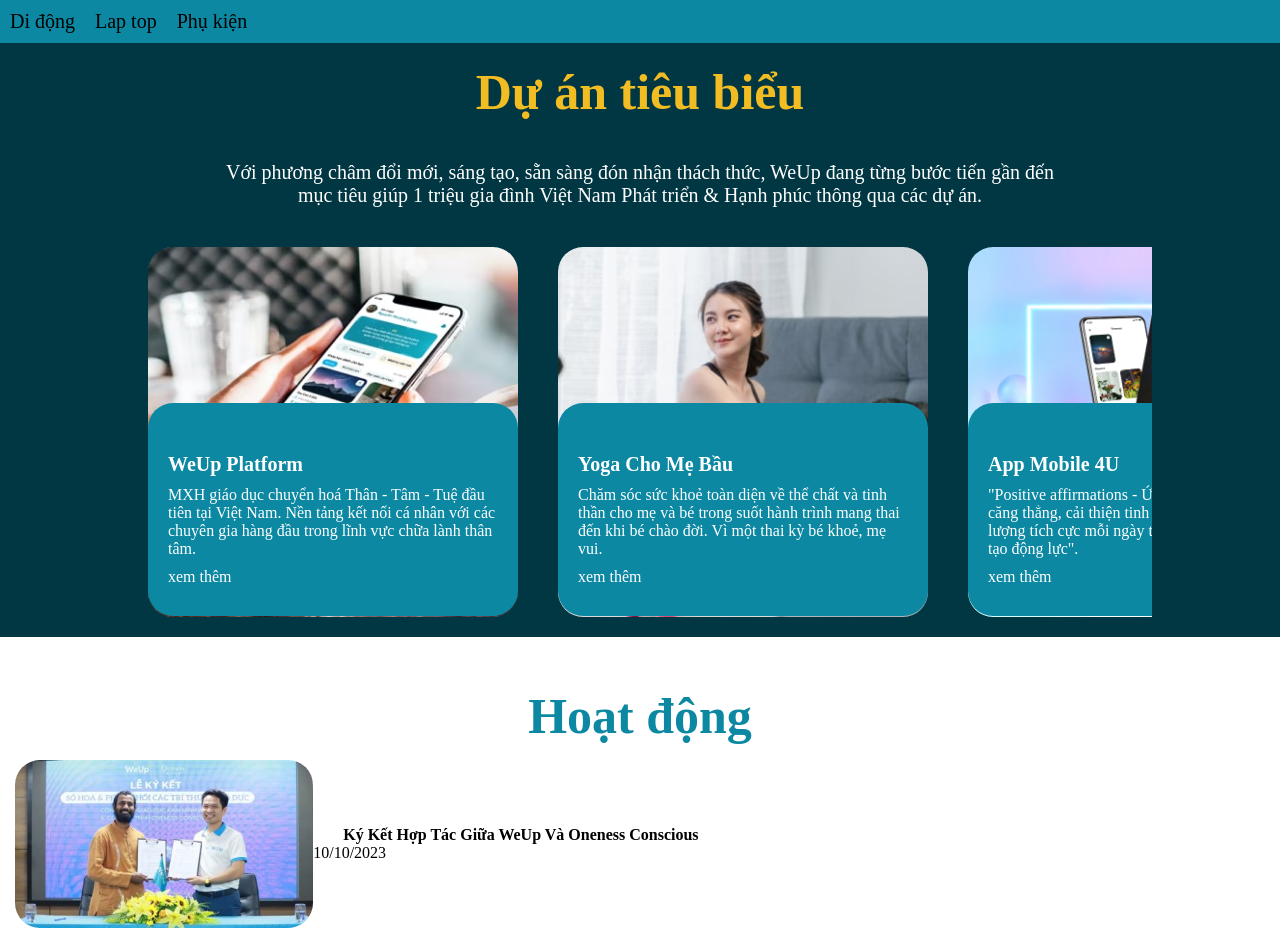
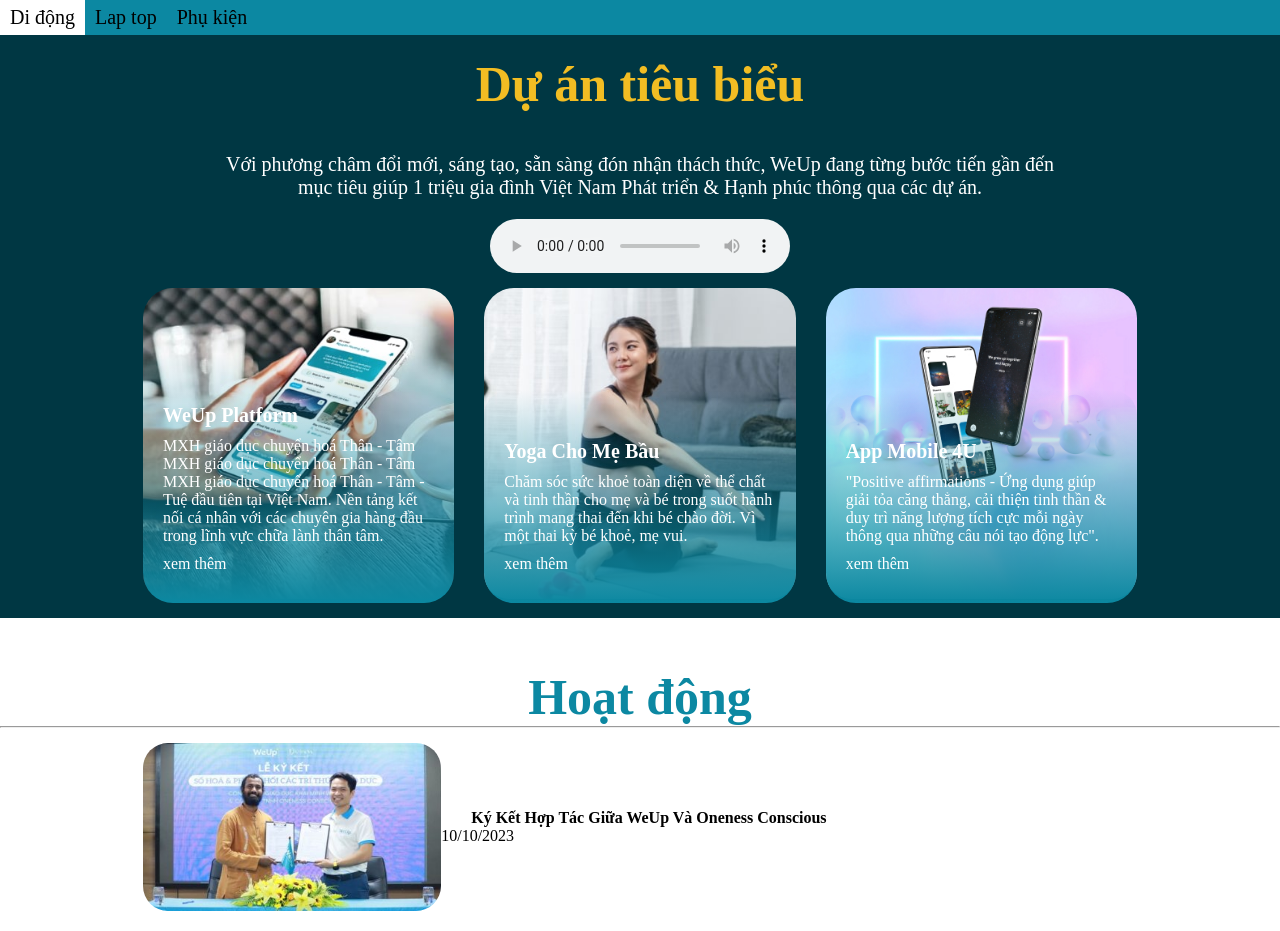
Before and after one commit to anhnt12/long-website, a plain HTML site: page index.html in a window 1280 px wide. Shown: the top 931 px of the page. Drawn offline with Linux system fonts and the light colour scheme.

Commit message:
chữa bài tập

```diff
--- a/assets/css/document.css
+++ b/assets/css/document.css
@@ -1,6 +1,9 @@
 *{
     padding: 0;
     margin: 0;
+}
+img{
+    max-width: 100%;
 }
 h2{
     margin-top: 50px;
@@ -35,7 +38,6 @@ ul{
     display: flex;
     align-items: center;
     box-sizing: border-box;
-    overflow: hidden;
     display: flex;
     align-items: center;
 }
@@ -71,24 +73,34 @@ ul{
     align-items: center;
 }
 .title__child{
-    margin: 10px;
+    position: relative;
+}
+.title__child a{
+    padding: 6px 10px;
+    display: block;
 }
 .item{
     display: flex;
     flex-direction: column;
     visibility: hidden;
-    overflow: hidden;position: absolute;
+    overflow: hidden;
+    position: absolute;
+    width: 140px;
+    background-color: #e7e55c;
+    transition: all 0.3s;
+    opacity: 0;
+    top: 150%;
 }
-.item a{
-    background-color: white;
-}
-.title__child:hover a{
+.title__child:hover>a{
     background-color: white;
 }
 .title__child:hover .item{
     visibility: visible;
-    background-color: white;
-    transition: all 0.5s;
+    opacity: 1;
+    top: 100%;
+}
+.item>a:hover{
+    background-color: red;
 }
 
 
@@ -121,43 +133,47 @@ ul{
     color: white;
     box-sizing: border-box;
     max-width: 80%;
+    flex-wrap: wrap;
 }
 .box a{
-    color: white;
+    color: hwb(0 100% 0%);
 }
 .box__link{
     font-size: 20px;
 }
 .box__project{
     display: flex;
-    width: 33,3333333%;
+    width: 33.3333333%;
+    padding: 15px;
+    box-sizing: border-box;
+}
+.box__project__content{
     position: relative;
-    margin: 20px;
     box-sizing: border-box;
+    overflow: hidden;
+    border-radius: 30px;
 }
 .box__text{
     position: absolute;
-    top: 156px;
-    background-color : #0c88a2;
+    /* background-color : rgba(12, 136, 161, 0.7); r: red, g: green, b: blue */
+    background-image: linear-gradient(transparent, rgba(12, 136, 161, 1));
     border-radius: 25px;
     padding: 50px 20px 30px 20px;
+    left: 0;
+    right: 0;
+    bottom: 0;
 }
 .box__text p{
     margin: 0px 0px 10px 0px ;
 }
 .box__image{
-    width: 370px;
     border-radius: 25px;
     transition: all 0.3s;
 }
-.box__image:hover {
+.box__project__content:hover .box__image {
+    transform: scale(1.2);
+    /* 1.2 = 120% */
 }
-
-
-
-
-
-
 
 .block {
     display: flex;
@@ -165,6 +181,7 @@ ul{
     box-sizing: border-box;
     align-items: center;
     overflow: hidden;
+    margin: 0 auto;
 }
 
 .block__image{
@@ -189,3 +206,9 @@ ul{
     flex-direction: column;
     border-radius: 25px;
 }
+
+#test-iframe{
+    width: 80%;
+    height: 400px;
+    background-color: red;
+}
--- a/index.html
+++ b/index.html
@@ -35,22 +35,32 @@
         </ul>
     </div>
 
+    <!-- <iframe id="test-iframe" src="https://www.youtube.com/embed/AktzL2qZ4ns?si=yypM5ZQbNSpd1mB1" title="YouTube video player" frameborder="0" allow="accelerometer; autoplay; clipboard-write; encrypted-media; gyroscope; picture-in-picture; web-share" allowfullscreen></iframe> -->
+    <!-- <iframe src="https://www.google.com/maps/embed?pb=!1m18!1m12!1m3!1d7933.873597313862!2d105.74065163598257!3d21.00548084525244!2m3!1f0!2f0!3f0!3m2!1i1024!2i768!4f13.1!3m3!1m2!1s0x31345354c762a677%3A0xd36e5b00644562bf!2sTo%C3%A0%20S401%20Vinhomes%20Smart%20City!5e0!3m2!1svi!2s!4v1698422603711!5m2!1svi!2s" width="600" height="450" style="border:0;" allowfullscreen="" loading="lazy" referrerpolicy="no-referrer-when-downgrade"></iframe> -->
+    <!-- <iframe id="test-iframe" src="https://weupgroup.vn/" frameborder="0"></iframe> -->
 
     <div class="Typical-projects">
         <h3>Dự án tiêu biểu</h3>
         <div class="document">
             <p>Với phương châm đổi mới, sáng tạo, sẵn sàng đón nhận thách thức, WeUp đang từng bước tiến gần đến mục tiêu giúp 1 triệu gia đình Việt Nam Phát triển & Hạnh phúc thông qua các dự án.</p>
         </div>
+        <audio controls>
+            <source src="./assets/media/audio1.mp3" type="audio/mpeg">
+            Your browser does not support the audio element.
+        </audio>
         <div class="box">
             <div class="box__project">
+                <div class="box__project__content">
                     <img class="box__image" src="./assets/img/anh-4.jpg" alt="">
                     <div class="box__text">
                         <a class="box__link" href=""><h4>WeUp Platform</h4></a>
-                    <p>MXH giáo dục chuyển hoá Thân - Tâm - Tuệ đầu tiên tại Việt Nam. Nền tảng kết nối cá nhân với các chuyên gia hàng đầu trong lĩnh vực chữa lành thân tâm.</p>
+                        <p>MXH giáo dục chuyển hoá Thân - Tâm MXH giáo dục chuyển hoá Thân - Tâm MXH giáo dục chuyển hoá Thân - Tâm - Tuệ đầu tiên tại Việt Nam. Nền tảng kết nối cá nhân với các chuyên gia hàng đầu trong lĩnh vực chữa lành thân tâm.</p>
                         <a href="">xem thêm</a>
                     </div>
                 </div>
+            </div>
             <div class="box__project">
+                <div class="box__project__content">
                     <img class="box__image" src="./assets/img/anh-5.jpg" alt="">
                     <div class="box__text">
                         <a class="box__link" href=""><h4>Yoga Cho Mẹ Bầu</h4></a>
@@ -58,7 +68,9 @@
                         <a href="">xem thêm</a>
                     </div>
                 </div>
+            </div>
             <div class="box__project">
+                <div class="box__project__content">
                     <img class="box__image" src="./assets/img/anh-6.jpg" alt="">
                     <div class="box__text">
                         <a class="box__link" href=""><h4>App Mobile 4U</h4></a>
@@ -68,8 +80,10 @@
                 </div>
             </div>
         </div>
+    </div>
     <div class="news-and-events">
         <h2>Hoạt động</h2>
+        <hr />
         <div class="block ">
             <div class="block__image">
                 <a class="image" href=""><img src="./assets/img/anh-1.jpg" alt=""></a>
```
Also changed, not shown: 1 other file. Lines whose indentation alone changed are shown as unchanged.
